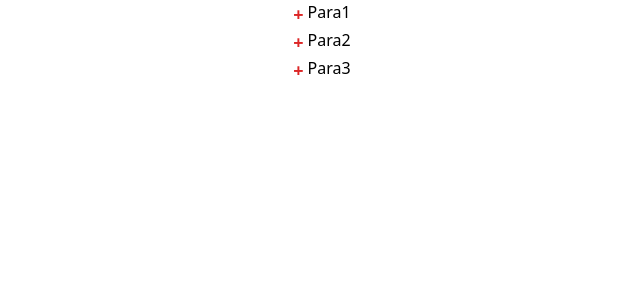
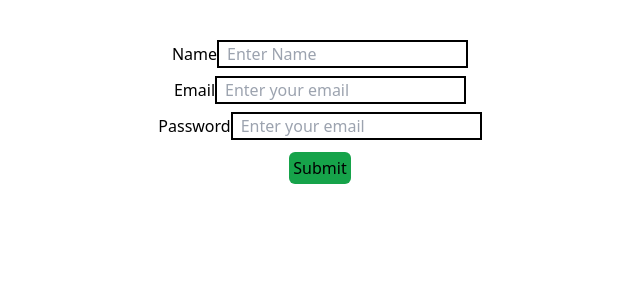
Before and after one commit to sumitpandey1999/reacttopics, a React (Create React App) app: page / in a window 1280 px wide. Shown: the top 300 px of the page, without its empty margins (320-960 px from the left). Built offline with nearby package versions, Linux system fonts and the light colour scheme.

Commit message:
validation

```diff
--- a/src/App.js
+++ b/src/App.js
@@ -2,13 +2,14 @@
 import './App.css';
 import { Provider } from 'react-redux';
 import store from './utils/store';
-import ImprovedAccordian from './components/ImprovedAccordian';
+import FormValidation from './components/FormValidation';
+
 
 function App() {
   return (
     <Provider store={store}>
     <div className="App">
-<ImprovedAccordian/>
+    <FormValidation/>
     </div>
     </Provider>
   );
--- /dev/null
+++ b/src/components/FormValidation.js
@@ -0,0 +1,115 @@
+import React, { useState } from 'react'
+
+const FormValidation = () => {
+
+    const [error, setError] = useState({
+        nameError: null,
+        emailError: null,
+        passwordError: null
+    })
+
+    const [details, setdetails] = useState({
+        name: "",
+        email: "",
+        password: ""
+    })
+
+    function validation(name, email, password) {
+        const emailErrorMessage = /^[a-zA-Z0-9._%+-]+@[a-zA-Z0-9.-]+\.[a-zA-Z]{2,}$/.test(email)
+
+        if (name === "") {
+            setError((prevState) => ({
+                ...prevState, nameError: "Please Enter Valid name"
+            }))
+        } else {
+            setError((prevState) => ({
+                ...prevState,
+                nameError: ""
+            }));
+        }
+
+        if (!emailErrorMessage) {
+            setError((prevState) => ({
+                ...prevState, emailError: "Please Enter Valid Email"
+            }))
+        } else {
+            setError((prevState) => ({
+                ...prevState,
+                emailError: ""
+            }));
+        }
+
+        const passwordErrorMessage = /^(?=.*[A-Z])(?=.*[a-z])(?=.*\d)(?=.*[@$!%*?&])[A-Za-z\d@$!%*?&]{8,20}$/.test(password)
+        if (!passwordErrorMessage) {
+            setError((prevState) => ({
+                ...prevState, passwordError: "Please Enter Valid pasword"
+            }))
+        } else {
+            setError((prevState) => ({
+                ...prevState,
+                passwordError: ""
+            }));
+        }
+
+    }
+
+    const handleSubmit = () => {
+
+        validation(details.name, details.email, details.password)
+
+
+    }
+
+    return (
+        <div>
+            <form className='mt-10' onSubmit={(e) => { e.preventDefault() }}>
+                <div>
+                    <label htmlFor="name">Name</label>
+                    <input
+                        id='name'
+                        type="text"
+                        placeholder='Enter Name'
+                        onChange={(e) => { setdetails({ ...details, name: (e.target.value) }) }}
+                        className='border-2 border-black px-2'
+                    />
+                    <p className='text-red-600'>{error.nameError}</p>
+                </div>
+
+                <div className='mt-2'>
+                    <label htmlFor="email">Email</label>
+                    <input
+                        id='email'
+                        type="text"
+                        placeholder='Enter your email'
+                        value={details.email}
+                        onChange={(e) => { setdetails({ ...details, email: (e.target.value) }) }}
+                        className='border-2 border-black px-2'
+                    />
+                    <p className='text-red-600'>{error.emailError}</p>
+                </div>
+
+
+                <div className='mt-2'>
+                    <label htmlFor="password">Password</label>
+                    <input
+                        id='password'
+                        type="text"
+                        placeholder='Enter your email'
+                        className='border-2 border-black px-2'
+                        onChange={(e) => { setdetails({ ...details, password: (e.target.value) }) }}
+                    />
+                    <p className='text-red-600'>{error.passwordError}</p>
+                </div>
+
+
+                <button
+                    className='bg-green-600 p-1 rounded-md mt-3'
+                    onClick={handleSubmit}
+                >Submit</button>
+
+            </form>
+        </div>
+    )
+}
+
+export default FormValidation
--- a/src/index.js
+++ b/src/index.js
@@ -6,9 +6,9 @@ import reportWebVitals from './reportWebVitals';
 
 const root = ReactDOM.createRoot(document.getElementById('root'));
 root.render(
-  <React.StrictMode>
+  // <React.StrictMode>
     <App />
-  </React.StrictMode>
+  // </React.StrictMode>
 );
 
 // If you want to start measuring performance in your app, pass a function
```
Also changed, not shown: src/components/CountryStateCitySelect.js (added).
